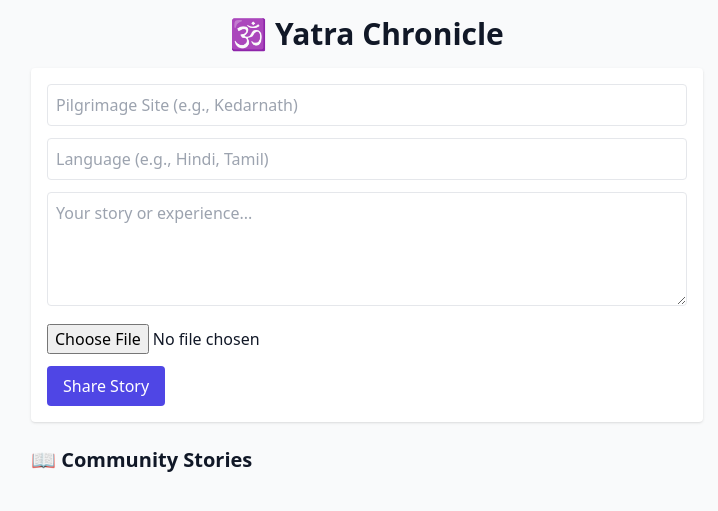
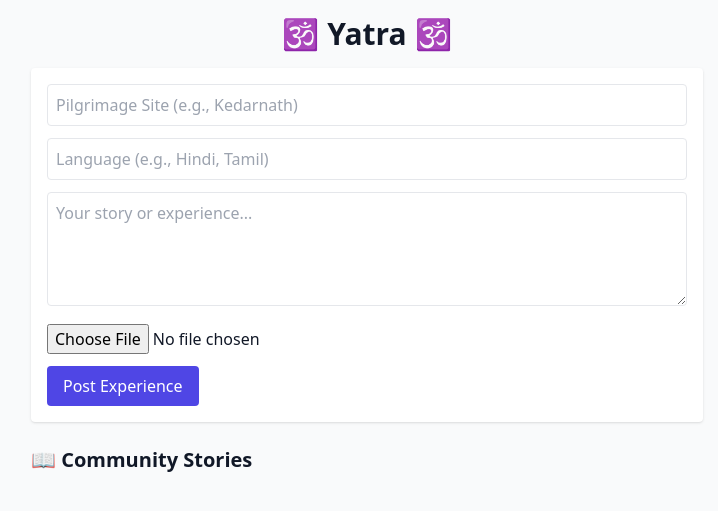
Before and after one commit to Saisohan-456/YATRA-Swecha, a Flask app: page / in a window 1280 px wide. Shown: the top 511 px of the page, without its empty margins (273-991 px from the left). Run offline with Flask 3, Linux system fonts and the light colour scheme; data that the repository does not hold is empty; some libraries are stand-ins or nearby versions.

Commit message:
Update index.html

```diff
--- a/templates/index.html
+++ b/templates/index.html
@@ -7,14 +7,14 @@
 </head>
 <body class="bg-gray-50 text-gray-900 p-4">
     <div class="max-w-2xl mx-auto">
-        <h1 class="text-3xl font-bold mb-4 text-center">🕉️ Yatra Chronicle</h1>
+        <h1 class="text-3xl font-bold mb-4 text-center">🕉️ Yatra 🕉️</h1>
 
         <form action="/" method="POST" enctype="multipart/form-data" class="bg-white p-4 shadow rounded space-y-3 mb-6">
             <input type="text" name="place" placeholder="Pilgrimage Site (e.g., Kedarnath)" required class="w-full border p-2 rounded" />
             <input type="text" name="language" placeholder="Language (e.g., Hindi, Tamil)" required class="w-full border p-2 rounded" />
             <textarea name="story" placeholder="Your story or experience..." rows="4" required class="w-full border p-2 rounded"></textarea>
             <input type="file" name="image" accept="image/*" class="w-full" />
-            <button type="submit" class="bg-indigo-600 text-white px-4 py-2 rounded hover:bg-indigo-700">Share Story</button>
+            <button type="submit" class="bg-indigo-600 text-white px-4 py-2 rounded hover:bg-indigo-700">Post Experience</button>
         </form>
 
         <h2 class="text-xl font-semibold mb-2">📖 Community Stories</h2>
```
